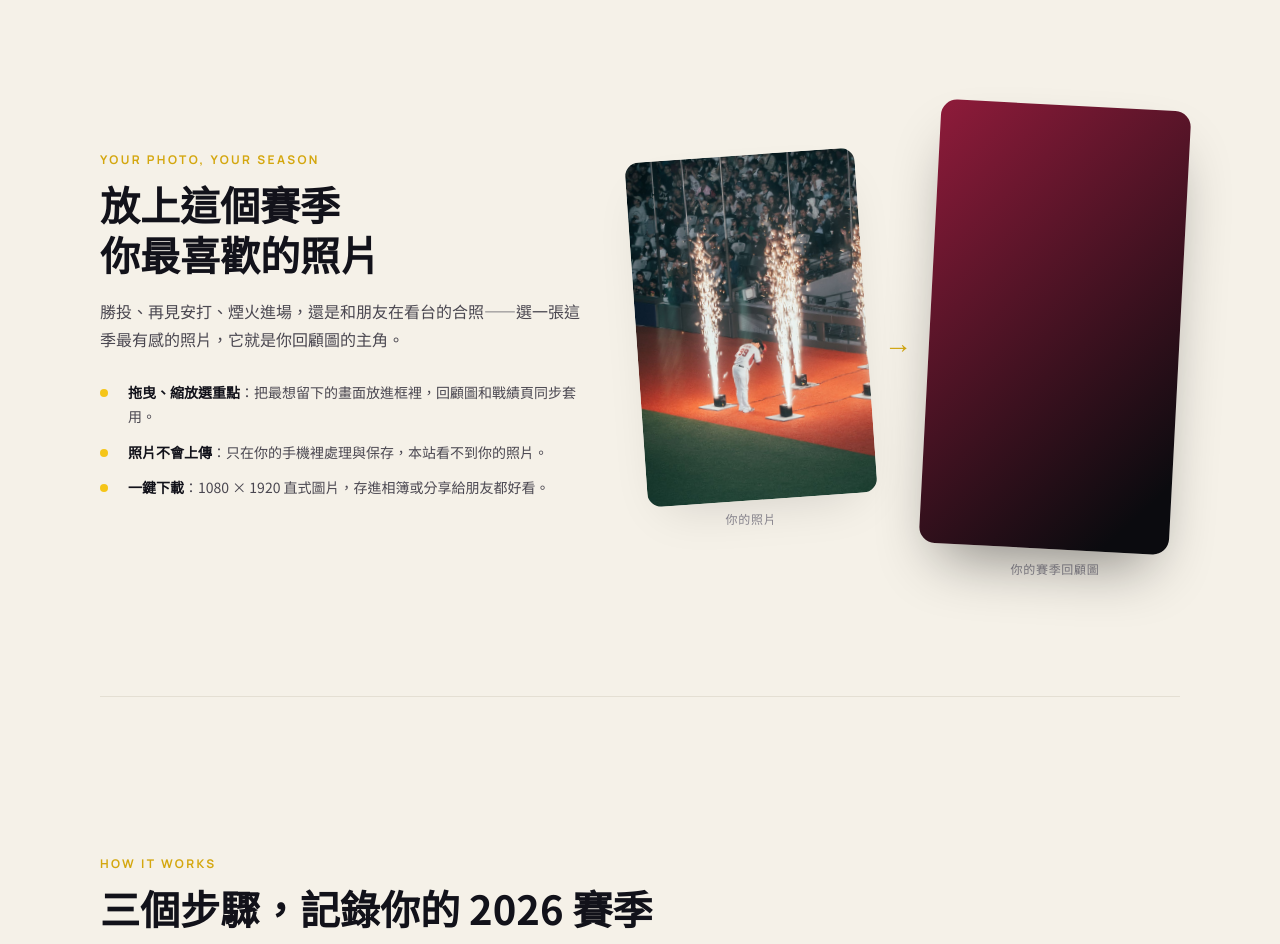
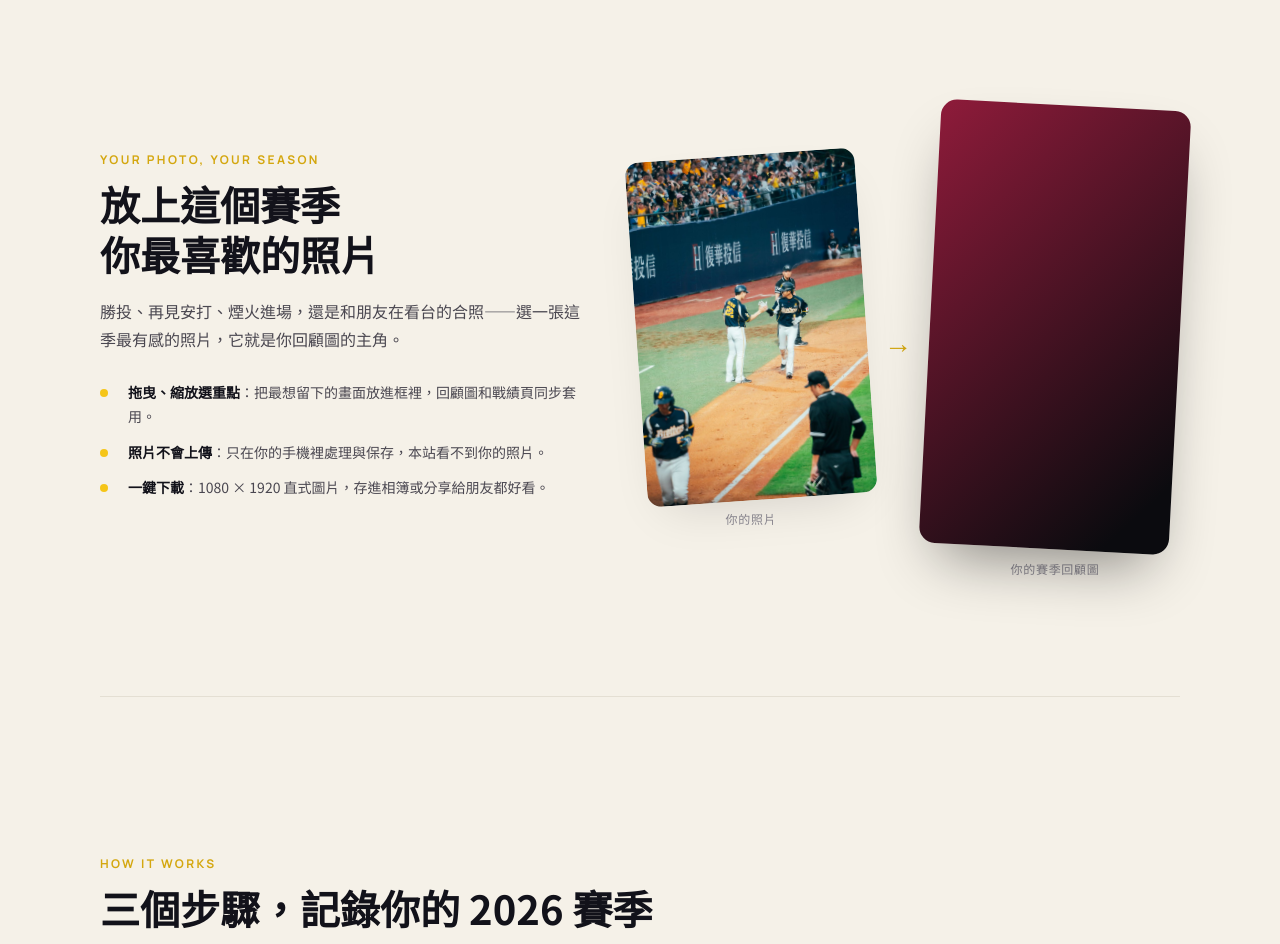
Before and after one commit to UntitledHotdag/CPBL_season_status, a plain HTML site: page docs/index.html in a window 1280 px wide. Shown: the part 828-1772 px from the top of the page. Drawn offline with Linux system fonts and the light colour scheme.

Commit message:
Swap feature photo to Brothers high-five

```diff
--- a/docs/index.html
+++ b/docs/index.html
@@ -1850,6 +1850,7 @@ const DEMO_PHOTOS = {
   3: {src:"img/demo-3.jpg", fx:.55, fy:.74, z:1.30},
   5: {src:"img/demo-5.jpg", fx:.47, fy:.86, z:1.35},
   6: {src:"img/demo-6.jpg", fx:.60, fy:.86, z:1.35},
+  7: {src:"img/demo-7.jpg", fx:.55, fy:.70, z:1.30},
 };
 const demoCache = {};
 function loadDemoPhoto(n){
@@ -1861,11 +1862,11 @@ function loadDemoPhoto(n){
 }
 // [team, every k-th game, offset, demo photo]
 const WALL_SAMPLES = [
-  ["中信兄弟", 6, 1, 0], ["味全龍", 7, 2, 1], [null, 23, 4, 0], ["富邦悍將", 5, 0, 3],
+  ["中信兄弟", 8, 6, 7], ["味全龍", 7, 2, 1], [null, 23, 4, 0], ["富邦悍將", 5, 0, 3],
   ["統一7-ELEVEn獅", 8, 3, 0], ["台鋼雄鷹", 9, 5, 0], ["樂天桃猿", 8, 2, 5], [null, 31, 7, 0],
   ["中信兄弟", 13, 2, 6], ["富邦悍將", 11, 6, 0], ["台鋼雄鷹", 6, 4, 2], ["樂天桃猿", 7, 0, 0],
 ];
-const FEATURE_SAMPLE = 6;   // the photo + recap pair shown in the "your photo" section
+const FEATURE_SAMPLE = 0;   // the photo + recap pair shown in the "your photo" section
 let wallURLs = null, wallBusy = false;
 function wallPlaceholder(i){
   const t = WALL_SAMPLES[i][0];
```
Also changed, not shown: docs/img/demo-7.jpg (added).
